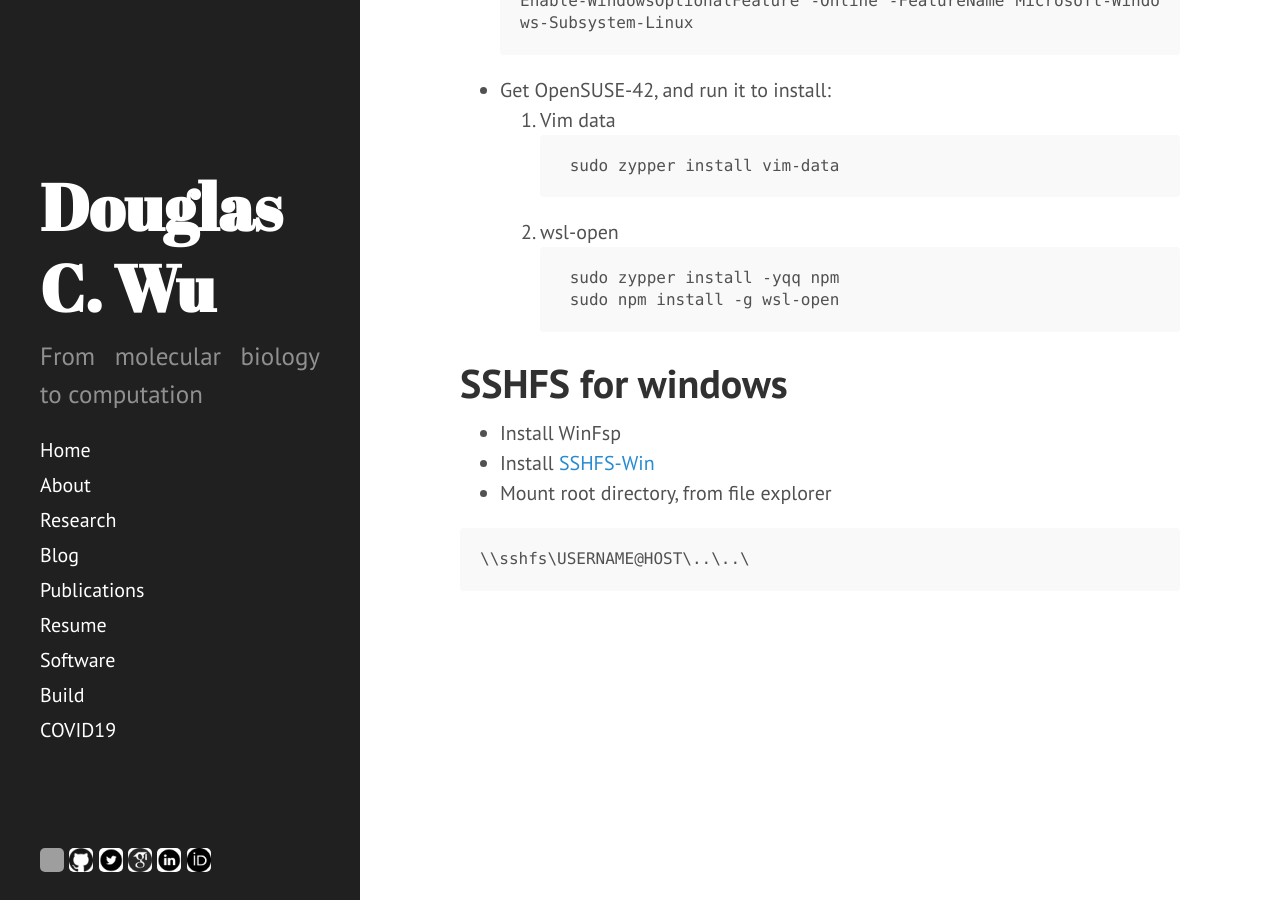
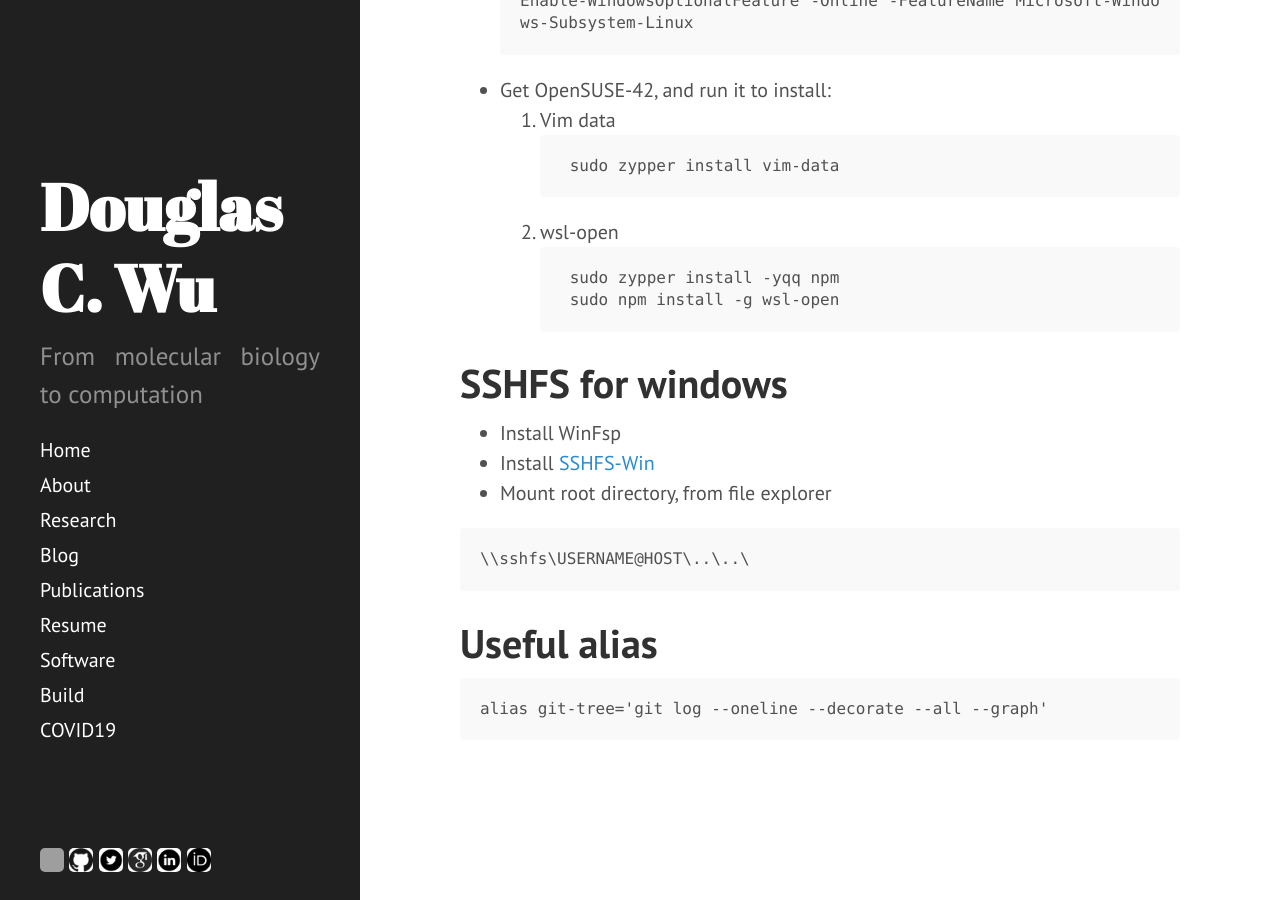
Before and after one commit to wckdouglas/wckdouglas.github.io, a Jekyll site: the page built from _pages/build.md, in a window 1280 px wide and 900 px high, scrolled down 7708 px. Built offline with Jekyll 4.4.1, drawn with Linux system fonts in a browser that asks for light colours; grey boxes are pictures that could not be loaded.

Commit message:
Update build.md

````diff
--- a/_pages/build.md
+++ b/_pages/build.md
@@ -323,3 +323,8 @@ Enable-WindowsOptionalFeature -Online -FeatureName Microsoft-Windows-Subsystem-L
 ```
 \\sshfs\USERNAME@HOST\..\..\
 ```
+
+# Useful alias #
+```
+alias git-tree='git log --oneline --decorate --all --graph'
+```
````
